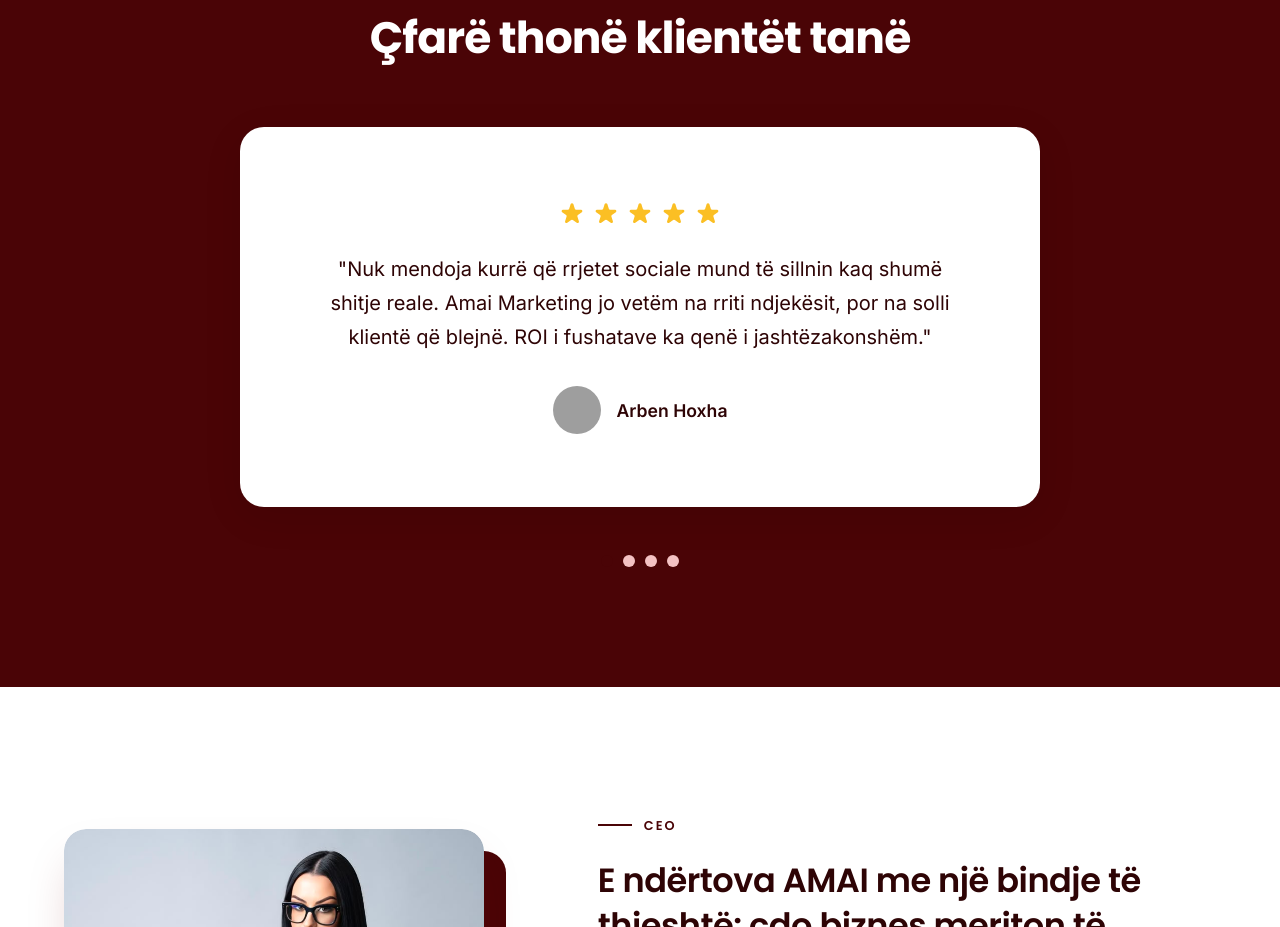
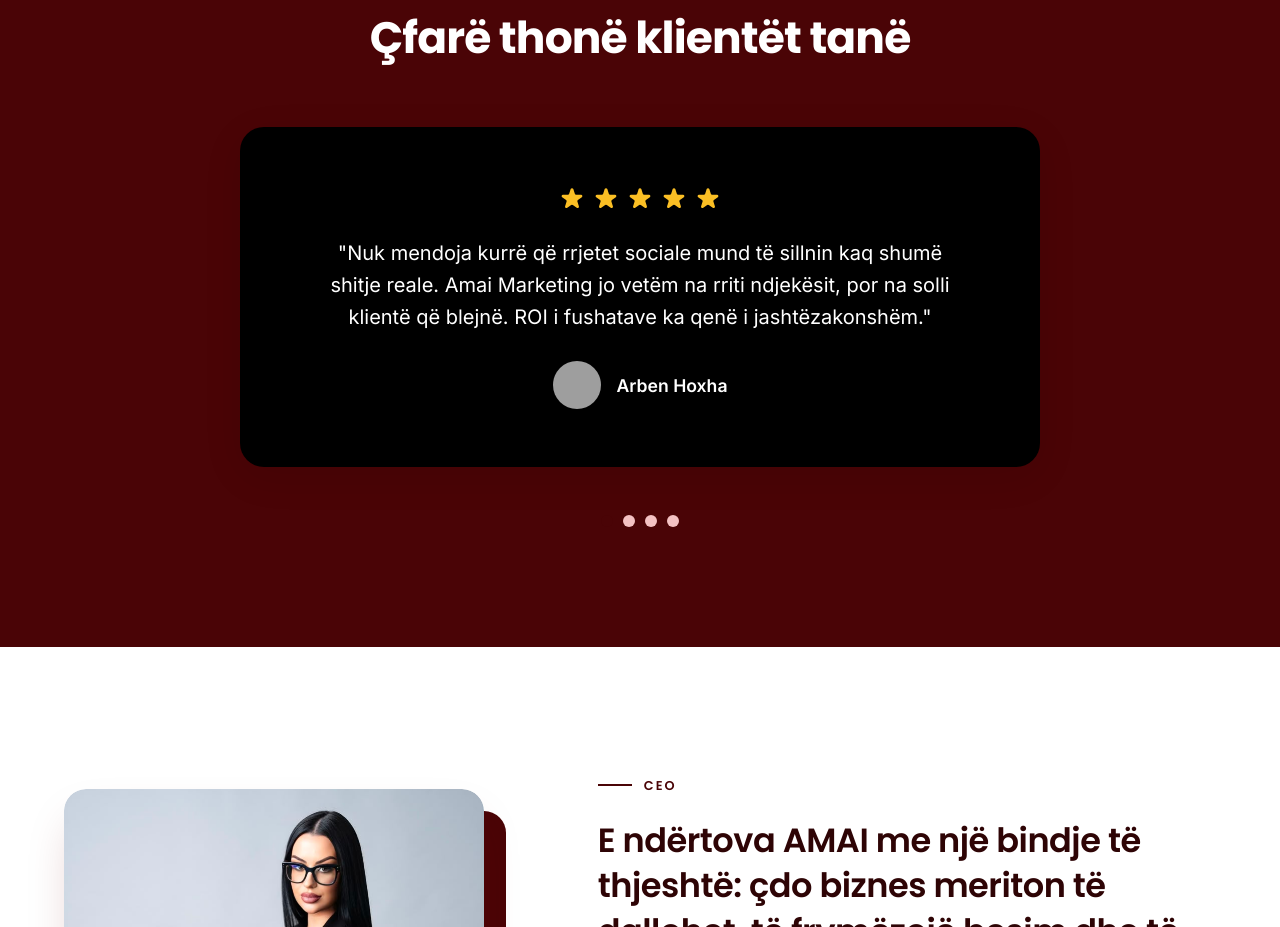
Before and after one commit to TheSlimShady09/Amai-Marketing, a React (Vite) app: page / in a window 1280 px wide. Shown: the part 4700-5627 px from the top of the page. Built offline with nearby package versions, Linux system fonts and the light colour scheme; grey boxes are pictures that could not be loaded.

Commit message:
Revert background to black and tweak sizes slightly smaller

```diff
--- a/src/App.css
+++ b/src/App.css
@@ -970,7 +970,7 @@
   display: flex;
   align-items: center;
   justify-content: center;
-  height: 380px; /* fixed height makes all boxes the same size */
+  height: 340px; /* reduced height */
 }
 
 .testimonial-card-v2 {
@@ -982,8 +982,8 @@
   align-items: center;
   justify-content: center;
   cursor: grab;
-  background: #ffffff; /* sfond i bardhe */
-  padding: 40px;
+  background: #000000; /* sfond i zi */
+  padding: 32px 40px;
   border-radius: 24px;
   box-shadow: 0 10px 40px rgba(0,0,0,0.08);
 }
@@ -1002,22 +1002,22 @@
 .testimonial-text-v2 {
   text-align: center;
   font-size: 1.25rem;
-  margin-bottom: 32px;
+  margin-bottom: 28px;
   max-width: 650px;
-  line-height: 1.7;
-  color: var(--text-main); /* text dark */
+  line-height: 1.6;
+  color: #ffffff; /* text white */
 }
 
 .author-name-v2 {
   font-weight: 700;
-  color: var(--text-main);
+  color: #ffffff;
   font-size: 1.1rem;
   margin-left: 16px;
 }
 
 @media (max-width: 768px) {
   .testimonials-slideshow-v2 {
-    height: 420px; /* More height needed for mobile text wrapping */
+    height: 380px; /* More height needed for mobile text wrapping */
   }
 
   .testimonial-card-v2 {
```
